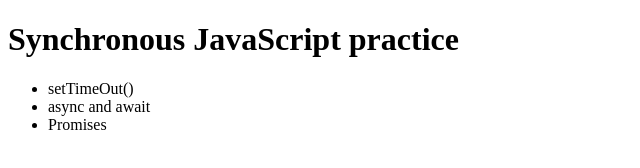
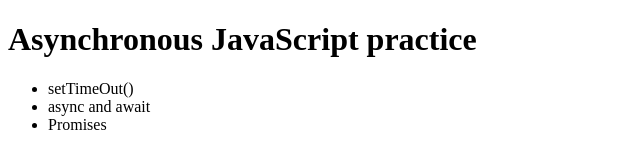
Before and after one commit to Er-VinayKumar639/WebDevPractice-, a plain HTML site: page asyncPractice.html in a window 1280 px wide. Shown: the whole page, without its empty margins (0-640 px from the left). Drawn offline with Linux system fonts and the light colour scheme.

Commit message:
Update asyncPractice.html

```diff
--- a/asyncPractice.html
+++ b/asyncPractice.html
@@ -3,10 +3,10 @@
 <head>
   <meta charset="UTF-8">
   <meta name="viewport" content="width=device-width, initial-scale=1.0">
-  <title>Synchronous JavaScript</title>
+  <title>Asynchronous JavaScript</title>
 </head>
 <body>
-  <h1>Synchronous JavaScript practice </h1>
+  <h1>Asynchronous JavaScript practice </h1>
   <ul>
       <li>setTimeOut()</li>
       <li>async and await</li>
```
